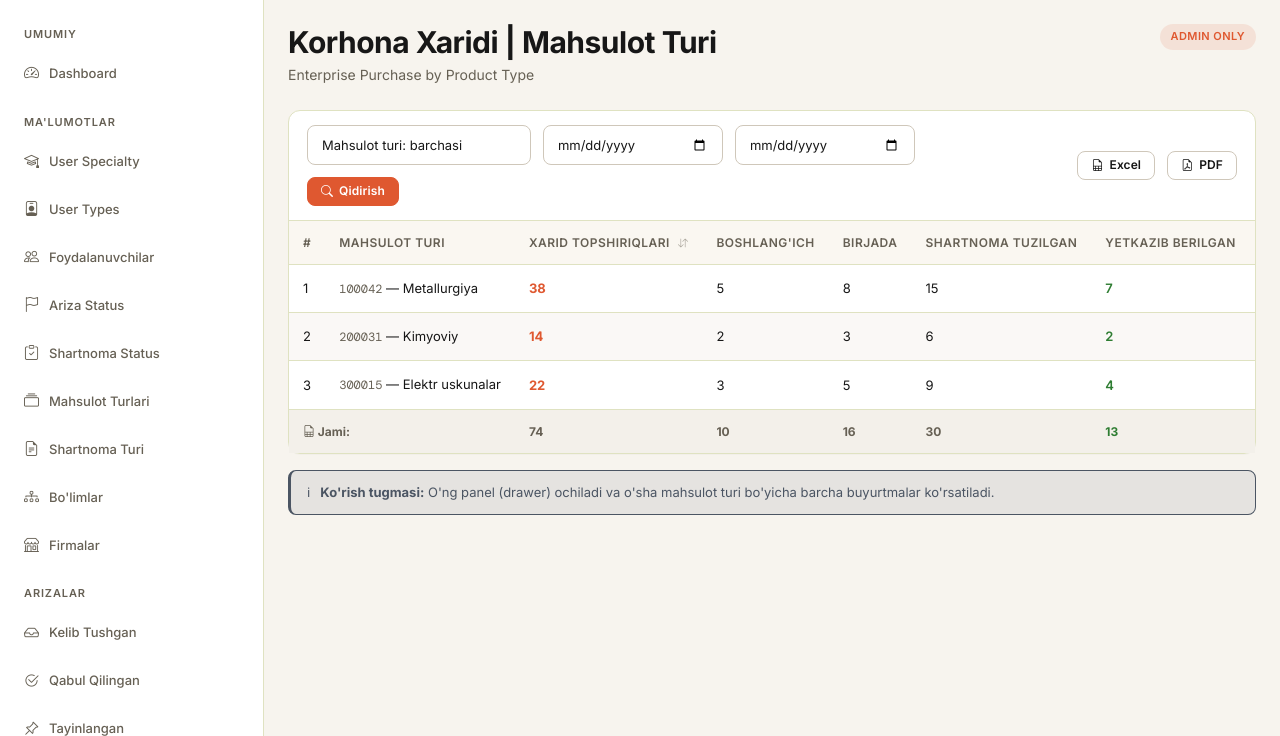
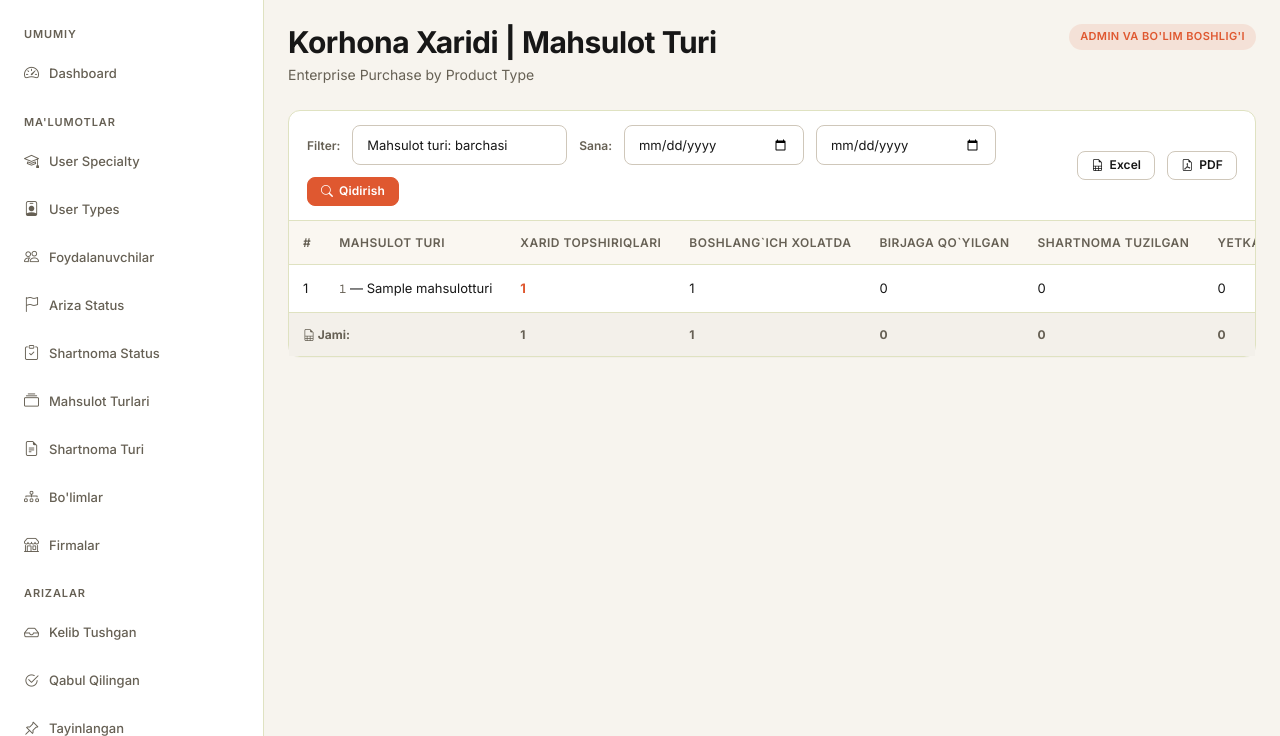
Before and after one commit to MrParkerBot/uz-koram-xarid-xizmati, a Django app: page /mahsulot-tur/ in a window 1280 px wide. Shown: the part 64-800 px from the top of the page. Run offline with Django 5.2, Linux system fonts and the light colour scheme; a user stored in the database is signed in; data comes from the database, SQL or seed files in the repository; tables that the repository leaves empty hold one stand-in row (values such as "Sample post"); some libraries are stand-ins or nearby versions.

Commit message:
feat(TASK-UZK-046): report what is bought of each product type
Korhona xaridi | Mahsulot Turi stops being the supplied prototype, whose rows
were written into the markup and whose Ko`rish opened a JavaScript modal of
invented products.

A row per active product type with its code, how many purchase applications
ordered something of that type, and one counter per active contract status,
under a totals row - the third report on the mechanism of TASK-UZK-044, so it
is one function in xarid/reports.py rather than a new way of counting. Ko`rish
now opens the Mahsulotlar page of TASK-UZK-047 filtered to that type, and the
page carries its Excel and PDF download from birth (AMD-004).

A type is reached through the order lines that name it, so the counts are
distinct: an application ordering two things of one type counts once for that
type, and one ordering two types counts once under each. Both cases are tested.

Co-Authored-By: Claude Opus 5 (1M context) <noreply@anthropic.com>

```diff
--- a/xarid/static/xarid/js/pages/mahsulot-tur.js
+++ /dev/null
@@ -1,23 +0,0 @@
-/* Korhona Xaridi | Mahsulot Turi: the supplied prototype's drawer with sample orders. */
-
-'use strict';
-
-const sampleOrders = [
-  {num:'ARZ-2025-001',bolim:'Texnik',nomi:'Bolt M12×50',soni:500,status:'Shartnoma tuzilgan',sc:'badge-info'},
-  {num:'ARZ-2025-004',bolim:'Texnik',nomi:'Prokat po\'lat',soni:1000,status:"Birjaga qo'yilgan",sc:'badge-trial'},
-  {num:'ARZ-2025-009',bolim:'Ishlab chiqarish',nomi:'Armatura D12',soni:800,status:'Yetkazib berilgan',sc:'badge-approved'},
-];
-
-function openView(category) {
-  document.getElementById('view-drawer-title').textContent = category + ' — Buyurtmalar';
-  document.getElementById('drawer-tbody').innerHTML = sampleOrders.map(d=>`
-    <tr>
-      <td class="mono-cell">${d.num}</td>
-      <td>${d.bolim}</td>
-      <td>${d.nomi}</td>
-      <td style="font-weight:600;">${d.soni}</td>
-      <td><span class="badge ${d.sc}">${d.status}</span></td>
-    </tr>
-  `).join('');
-  Drawer.open('view-drawer');
-}
--- a/xarid/templates/xarid/pages/mahsulot-tur.html
+++ b/xarid/templates/xarid/pages/mahsulot-tur.html
@@ -1,5 +1,11 @@
 {% extends "xarid/base.html" %}
-{# The Korhona Xaridi | Mahsulot Turi report: still the supplied prototype with sample rows. #}
+{% from "xarid/_filters.html" import filter_bar, export_links with context %}
+{#
+The Korhona Xaridi | Mahsulot Turi report: a row per active product type, a
+counter per active contract status, a totals row, and a Ko`rish that opens the
+Mahsulotlar page filtered to that type (REQ-XARID-002). The status columns are
+generated from the master data, so adding a status adds a column (DEC-010).
+#}
 {% block title %}Mahsulot Turi Xaridi{% endblock %}
 {% block breadcrumb %}Hisobotlar / Mahsulot Turi{% endblock %}
 {% block page_heading %}Mahsulot Turi{% endblock %}
@@ -7,23 +13,12 @@
 
     <div class="page-header">
       <div><h1 class="page-title">Korhona Xaridi | Mahsulot Turi</h1><div class="muted">Enterprise Purchase by Product Type</div></div>
-      <div class="page-actions"><span class="role-tag role-admin">Admin only</span></div>
+      <div class="page-actions"><span class="role-tag role-admin">Admin va Bo'lim Boshlig'i</span></div>
     </div>
 
     <div class="panel">
-      <div class="toolbar"><div class="toolbar-group">
-        <select class="form-control" style="width:180px;">
-          <option value="">Mahsulot turi: barchasi</option>
-          <option>100042 — Metallurgiya</option>
-          <option>200031 — Kimyoviy</option>
-          <option>300015 — Elektr</option>
-        </select>
-        <input class="form-control" type="date" style="width:140px;"/>
-        <input class="form-control" type="date" style="width:140px;"/>
-        <button class="btn btn-primary-custom btn-sm"><i class="bi bi-search" aria-hidden="true"></i> Qidirish</button>
-        </div><div class="toolbar-group">
-          <button class="btn btn-outline-custom btn-sm"><i class="bi bi-file-earmark-spreadsheet" aria-hidden="true"></i> Excel</button>
-          <button class="btn btn-outline-custom btn-sm"><i class="bi bi-file-earmark-pdf" aria-hidden="true"></i> PDF</button>
+      <div class="toolbar">{{ filter_bar(table_filter, url('xarid:mahsulot-tur')) }}<div class="toolbar-group">
+          {{ export_links('mahsulot-tur', table_filter) }}
         </div>
       </div>
       <div class="table-wrap">
@@ -31,68 +26,38 @@
           <thead><tr>
             <th style="width:36px;">#</th>
             <th>Mahsulot Turi</th>
-            <th class="sortable">Xarid topshiriqlari<span class="sort-icon"></span></th>
-            <th>Boshlang'ich</th>
-            <th>Birjada</th>
-            <th>Shartnoma tuzilgan</th>
-            <th>Yetkazib berilgan</th>
-            <th>Bekor</th>
+            <th>Xarid topshiriqlari</th>
+            {% for column in report.columns %}<th>{{ column.label }}</th>{% endfor %}
             <th style="text-align:center;width:100px;">Ko'rish</th>
           </tr></thead>
           <tbody>
+            {% for row in report.rows %}
             <tr>
-              <td>1</td>
-              <td><span class="mono-cell" style="color:var(--color-text-muted);">100042</span> — Metallurgiya</td>
-              <td style="color:var(--color-primary);font-weight:700;">38</td><td>5</td><td>8</td><td>15</td>
-              <td style="color:var(--color-success);font-weight:600;">7</td><td style="color:var(--color-danger);">3</td>
-              <td style="text-align:center;"><button class="btn btn-outline-custom btn-xs" onclick="openView('Metallurgiya')"><i class="bi bi-eye" aria-hidden="true"></i> Ko'rish</button></td>
+              <td>{{ loop.index }}</td>
+              <td><span class="mono-cell" style="color:var(--color-text-muted);">{{ row.detail }}</span> — {{ row.subject_label }}</td>
+              <td style="font-weight:700;{% if row.total and row.total == report.busiest %}color:var(--color-primary);{% endif %}">{{ row.total }}</td>
+              {% for counter in row.counters %}<td>{{ counter }}</td>{% endfor %}
+              <td style="text-align:center;">
+                <a class="btn btn-outline-custom btn-xs" href="{{ url('xarid:mahsulotlar') }}?mahsulot={{ row.subject_id }}"><i class="bi bi-eye" aria-hidden="true"></i> Ko'rish</a>
+              </td>
             </tr>
-            <tr>
-              <td>2</td>
-              <td><span class="mono-cell" style="color:var(--color-text-muted);">200031</span> — Kimyoviy</td>
-              <td style="color:var(--color-primary);font-weight:700;">14</td><td>2</td><td>3</td><td>6</td>
-              <td style="color:var(--color-success);font-weight:600;">2</td><td style="color:var(--color-danger);">1</td>
-              <td style="text-align:center;"><button class="btn btn-outline-custom btn-xs" onclick="openView('Kimyoviy')"><i class="bi bi-eye" aria-hidden="true"></i> Ko'rish</button></td>
+            {% else %}
+            <tr><td colspan="{{ 4 + report.columns|length }}" class="muted" style="text-align:center;padding:24px;">Mahsulot turi topilmadi.</td></tr>
+            {% endfor %}
+            {% if report.has_rows %}
+            <tr class="total-row" data-jami="{{ report.totals.total }}">
+              <td colspan="2" style="font-weight:700;"><i class="bi bi-file-earmark-spreadsheet" aria-hidden="true"></i> Jami:</td>
+              <td style="font-weight:800;">{{ report.totals.total }}</td>
+              {% for counter in report.totals.counters %}<td style="font-weight:700;">{{ counter }}</td>{% endfor %}
+              <td></td>
             </tr>
-            <tr>
-              <td>3</td>
-              <td><span class="mono-cell" style="color:var(--color-text-muted);">300015</span> — Elektr uskunalar</td>
-              <td style="color:var(--color-primary);font-weight:700;">22</td><td>3</td><td>5</td><td>9</td>
-              <td style="color:var(--color-success);font-weight:600;">4</td><td style="color:var(--color-danger);">1</td>
-              <td style="text-align:center;"><button class="btn btn-outline-custom btn-xs" onclick="openView('Elektr uskunalar')"><i class="bi bi-eye" aria-hidden="true"></i> Ko'rish</button></td>
-            </tr>
-            <tr class="total-row">
-              <td colspan="2"><i class="bi bi-file-earmark-spreadsheet" aria-hidden="true"></i> Jami:</td>
-              <td style="font-weight:800;">74</td><td>10</td><td>16</td><td>30</td>
-              <td style="color:var(--color-success);font-weight:700;">13</td><td style="color:var(--color-danger);font-weight:700;">5</td><td></td>
-            </tr>
+            {% endif %}
           </tbody>
         </table>
       </div>
-    </div>
-
-    <div class="alert alert-info" style="margin-top:16px;">
-      <span>ℹ</span>
-      <div><strong>Ko'rish tugmasi:</strong> O'ng panel (drawer) ochiladi va o'sha mahsulot turi bo'yicha barcha buyurtmalar ko'rsatiladi.</div>
+      {% if not report.columns %}
+      <div class="muted" style="padding:12px 16px;">Shartnoma statuslari belgilanmagan, shuning uchun holat ustunlari yo'q.</div>
+      {% endif %}
     </div>
 
 {% endblock %}
-{% block scripts %}
-<div id="view-drawer-overlay" class="drawer-overlay hidden">
-  <div class="drawer-panel">
-    <div class="drawer-header">
-      <div class="drawer-title" id="view-drawer-title">Mahsulot tafsilotlari</div>
-      <button class="drawer-close" data-close-drawer="view-drawer" aria-label="Yopish"><i class="bi bi-x-lg" aria-hidden="true"></i></button>
-    </div>
-    <div class="drawer-body">
-      <div class="table-wrap">
-        <table class="table-app" id="drawer-table">
-          <thead><tr><th>Ariza №</th><th>Bo'lim</th><th>Buyurtma</th><th>Soni</th><th>Holati</th></tr></thead>
-          <tbody id="drawer-tbody"></tbody>
-        </table>
-      </div>
-    </div>
-  </div>
-</div>
-<script src="{{ static('xarid/js/pages/mahsulot-tur.js') }}"></script>
-{% endblock %}
--- a/xarid/urls.py
+++ b/xarid/urls.py
@@ -51,6 +51,7 @@ contracts = require_page_permission("kelishinlingan")
 workload = require_page_permission("xodimlar-yuklamasi")
 departments_report = require_page_permission("bolimlar")
 products_report = require_page_permission("mahsulotlar")
+category_report = require_page_permission("mahsulot-tur")
 purchases = require_page_permission("xarid-ariza")
 
 urlpatterns = [
@@ -175,6 +176,16 @@ urlpatterns = [
         departments_report(views.department_purchasing_export),
         name="bolimlar-eksport",
     ),
+    path(
+        "mahsulot-tur/",
+        category_report(views.category_purchasing_report),
+        name="mahsulot-tur",
+    ),
+    path(
+        "mahsulot-tur/eksport/<str:file_format>/",
+        category_report(views.category_purchasing_export),
+        name="mahsulot-tur-eksport",
+    ),
     path("mahsulotlar/", products_report(views.products_list), name="mahsulotlar"),
     path(
         "mahsulotlar/eksport/<str:file_format>/",
@@ -183,7 +194,6 @@ urlpatterns = [
     ),
     # The pages that are still the supplied prototype.
     prototype_route("tuzilgan/", "tuzilgan"),
-    prototype_route("mahsulot-tur/", "mahsulot-tur"),
     prototype_route("integration/", "integration"),
     prototype_route("logs/", "logs"),
     # Yuklab olish: each list page's table as Excel or PDF, under the page's
--- a/xarid/views.py
+++ b/xarid/views.py
@@ -91,7 +91,12 @@ from xarid.permissions import (
     may_open,
     revoke_contract_editing,
 )
-from xarid.reports import department_purchasing, report_export, staff_workload
+from xarid.reports import (
+    category_purchasing,
+    department_purchasing,
+    report_export,
+    staff_workload,
+)
 
 USERS_TEMPLATE = "xarid/pages/users.html"
 INCOMING_TEMPLATE = "xarid/pages/kelib-arizalar.html"
@@ -106,7 +111,6 @@ PURCHASE_TEMPLATE = "xarid/pages/xarid-ariza.html"
 PROTOTYPE_PAGE_TEMPLATES: dict[str, str] = {
     "dashboard": "xarid/index.html",
     "tuzilgan": "xarid/pages/tuzilgan.html",
-    "mahsulot-tur": "xarid/pages/mahsulot-tur.html",
     "integration": "xarid/pages/integration.html",
     "logs": "xarid/pages/logs.html",
 }
@@ -1627,3 +1631,65 @@ def pdf_is_reachable(application: Application) -> bool:
     only when there is something behind it, rather than one that answers 403.
     """
     return bool(application.pdf) and application.stage in PAGE_SHOWING_STAGE
+
+# ---------------------------------------------------------------------------
+# Korhona xaridi | Mahsulot Turi
+# ---------------------------------------------------------------------------
+CATEGORY_REPORT_TEMPLATE = "xarid/pages/mahsulot-tur.html"
+
+# The type report counts an application from the day it arrived, the same
+# date the departments report uses, so the two agree over one period.
+# The lookup is the bare field: category_purchasing supplies the path from a
+# product type to the application, the way the departments report does.
+CATEGORY_REPORT_PERIOD = DateColumn("Kelib tushgan sana", "kelib_tushgan_sana")
+
+# The type drop-down reads the types that are actually on an order line, and
+# posts back the parameter the Mahsulotlar page filters by - the same one the
+# Ko`rish link carries.
+BY_ITEM_CATEGORY = FilterColumn(
+    "mahsulot",
+    "Mahsulot turi",
+    "pk",
+    ("name",),
+)
+
+
+def category_report_filter(chosen: Mapping[str, str]) -> TableFilter:
+    """The Mahsulot Turi bar, built once for the page and its download."""
+    return TableFilter(
+        (BY_ITEM_CATEGORY,),
+        MahsulotTuri.objects.active(),
+        chosen,
+        date_column=CATEGORY_REPORT_PERIOD,
+    )
+
+
+def category_purchasing_report(request: HttpRequest) -> HttpResponse:
+    """Korhona xaridi | Mahsulot Turi: what is bought of each product type."""
+    table_filter = category_report_filter(request.GET)
+    report_invalid_filters(request, table_filter)
+
+    return render(
+        request,
+        CATEGORY_REPORT_TEMPLATE,
+        {
+            "report": category_purchasing(
+                table_filter.period, table_filter.fields[0].selected
+            ),
+            "table_filter": table_filter,
+        },
+    )
+
+
+def category_purchasing_export(request: HttpRequest, file_format: str) -> HttpResponse:
+    """Download the Mahsulot Turi table, narrowed as the page is."""
+    table_filter = category_report_filter(request.GET)
+    report = category_purchasing(table_filter.period, table_filter.fields[0].selected)
+    export = report_export(
+        report,
+        "mahsulot-tur",
+        "Mahsulot Turi",
+        "Xarid topshiriqlari",
+        detail_label="Kodi",
+    )
+    return export_response(export, file_format)
```
Also changed, not shown: tests/test_exports.py (+13 -1 lines), tests/test_reports.py (+260 -1 lines), tests/test_views.py (+0 -1 lines), xarid/reports.py (+60 -1 lines), README.md.
